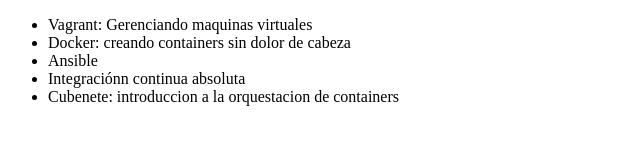
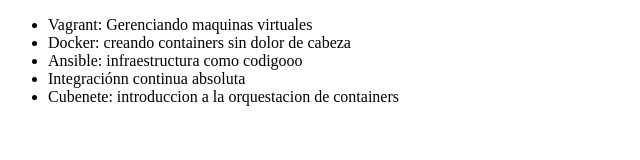
Before and after one commit to ReneOrtegaT/alura-git, a plain HTML site: page index.html in a window 1280 px wide. Shown: the whole page, without its empty margins (0-640 px from the left). Drawn offline with Linux system fonts and the light colour scheme.

Commit message:
Modificando el nombre de ansible

```diff
--- a/index.html
+++ b/index.html
@@ -8,7 +8,7 @@
      <ul>
          <li> Vagrant: Gerenciando maquinas virtuales </li>
          <li>Docker: creando containers sin dolor de cabeza </li>
-         <li> Ansible </li>
+         <li> Ansible: infraestructura como codigooo </li>
          <li> Integraciónn continua absoluta </li>
          <li>Cubenete: introduccion a la orquestacion de containers</li>
      </ul>
```
